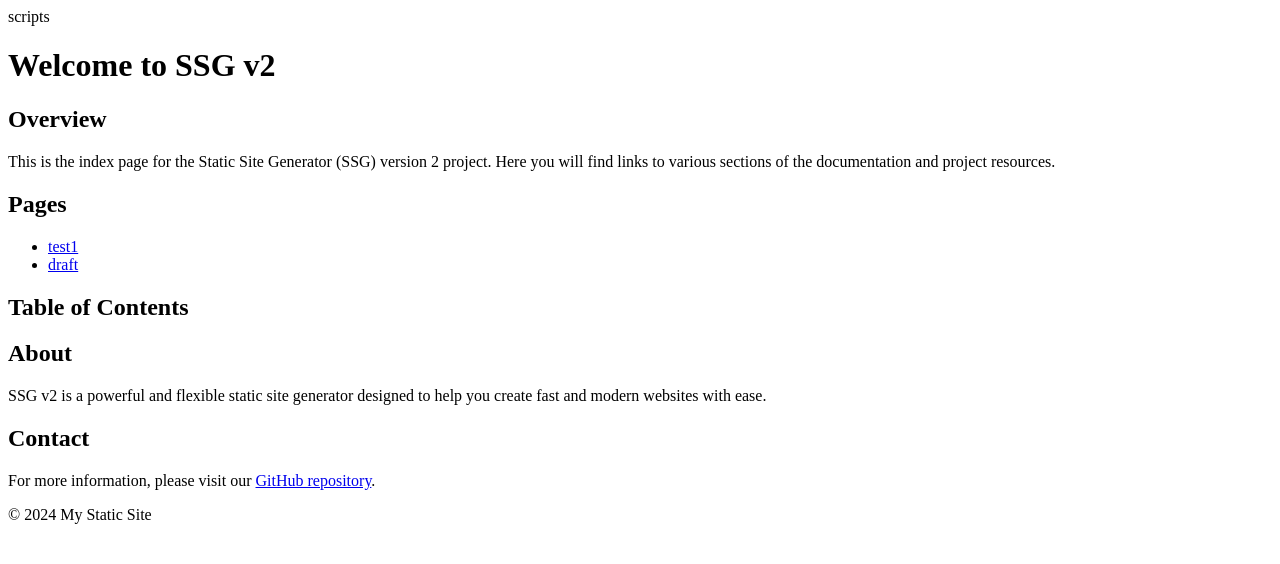
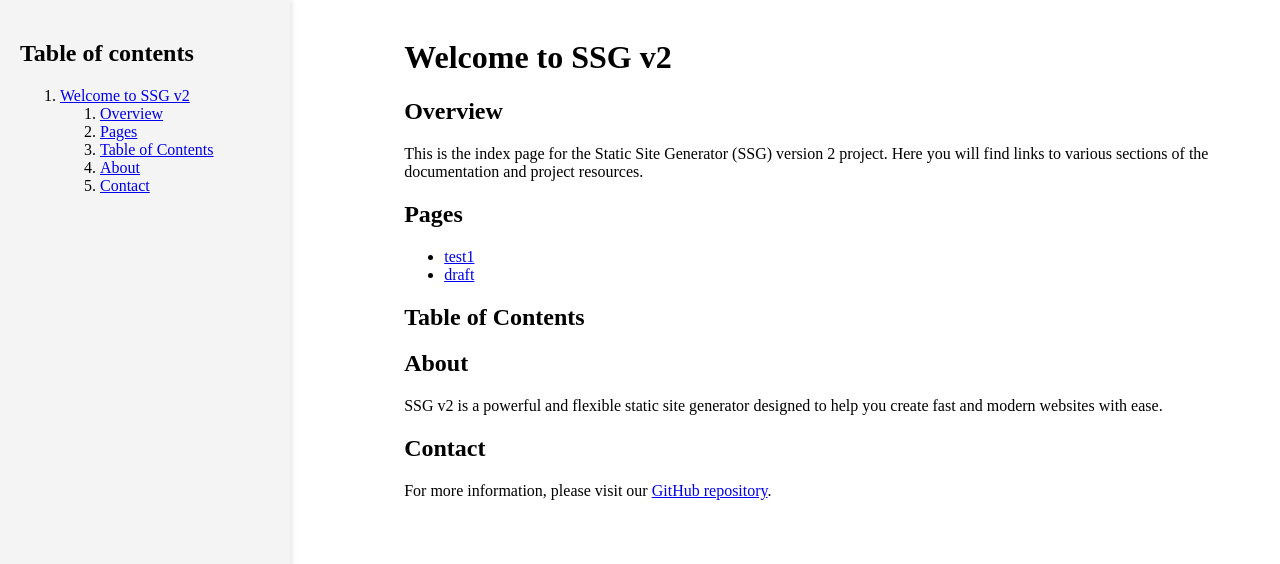
Before and after one commit to tvdk-sudoku/Python-SSG, a plain HTML site: page output/index.html in a window 1280 px wide. Drawn offline with Linux system fonts and the light colour scheme; files that its build step writes are made by us from their sources; a script that the page names is missing.

Commit message:
ToC (sort of) working

```diff
--- a/output/index.html
+++ b/output/index.html
@@ -3,7 +3,7 @@
 <head>
     <meta charset="UTF-8">
     <meta name="viewport" content="width=device-width, initial-scale=1.0">
-    <link rel="stylesheet" href="./scripts/base.css">
+    <link rel="stylesheet" href="../scripts/base.css">
     <title>
 
         Python SSG
@@ -11,12 +11,31 @@
 </title>
 </head>
 <body>
-    scripts
+
+    <grid class="container">
+        <header>
+            <h1>Python SSG</h1>
+        </header>
+        <aside class="toc">
+            <h2>Table of contents</h2>
+            <div class="toc">
+<ol>
+<li><a href="#heading-0">Welcome to SSG v2</a></li>
+<ol>
+<li><a href="#heading-1">Overview</a></li>
+<li><a href="#heading-2">Pages</a></li>
+<li><a href="#heading-3">Table of Contents</a></li>
+<li><a href="#heading-4">About</a></li>
+<li><a href="#heading-5">Contact</a></li>
+</ol>
+</div>
+
+        </aside>
+        <main class="content">
 
 
 
 
-<main>
     <p><h1 id="heading-0">Welcome to SSG v2</h1>
 
 <h2 id="heading-1">Overview</h2>
@@ -32,7 +51,15 @@
 <p>SSG v2 is a powerful and flexible static site generator designed to help you create fast and modern websites with ease.</p>
 <h2 id="heading-5">Contact</h2>
 <p>For more information, please visit our <a href="https://github.com/tvdk-sudoku/Python-SSG">GitHub repository</a>.</p></p>
-</main>
+
+
+        </main>
+
+
+
+    </grid>
+
+
 
 
 
--- a/scripts/base.css
+++ b/scripts/base.css
@@ -15,6 +15,6 @@ aside.toc {
 
 main.content {
     margin-left: 250px; /* Same as the width of the aside */
-    padding: 20px; /* Optional: padding */
+    padding: 10px; /* Optional: padding */
     flex-grow: 1;
 }
```
Also changed, not shown: output/draft.html (+10 -4 lines), output/folder1/foldertest1.html (+10 -4 lines), output/test1.html (+10 -4 lines), templates/base.html (+19 -3 lines), templates/default.html (+2 -12 lines), templates/index.html (+2 -2 lines), 1 other file.
